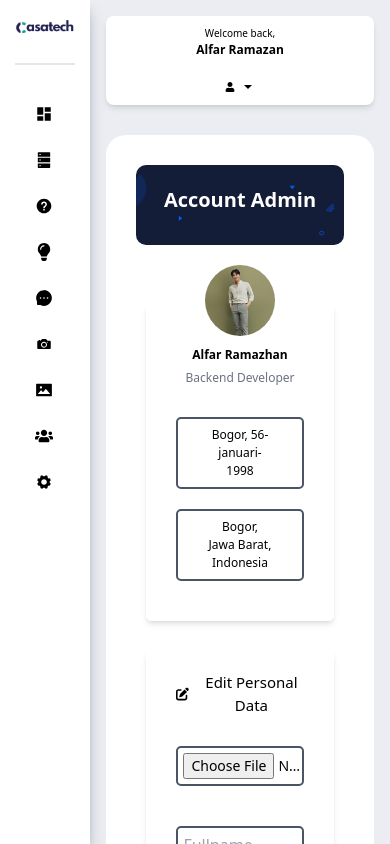
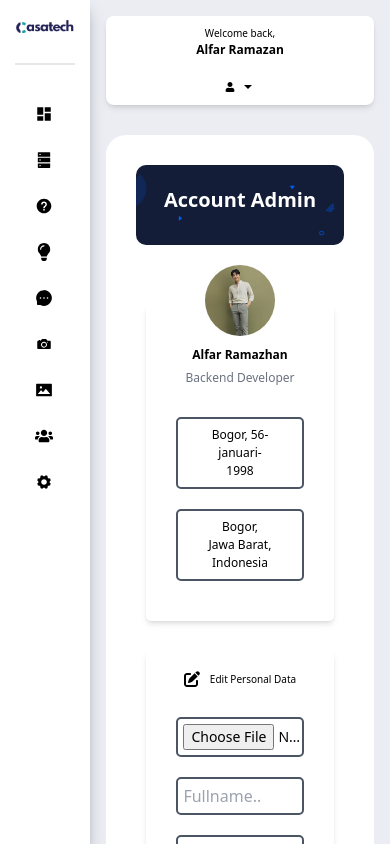
Before and after one commit to Muhammad-Khairul-Kholqi/adminPageCasatech, a React (Create React App) app: page /account-admin in a window 390 px wide. Built offline with nearby package versions, Linux system fonts and the light colour scheme.

Commit message:
add new page

```diff
--- a/src/AccountAdmin.js
+++ b/src/AccountAdmin.js
@@ -30,7 +30,7 @@ const AccountAdmin = () => {
                     </div>
                     <form className="flex flex-col items-center w-full max-w-md">
                         <input className="mt-[30px] w-full mb-5 text-sm text-black border-2 border-gray-600 p-[5px] rounded-[5px] cursor-pointer" type="file" />
-                        <input className="text-black block mt-[20px] w-full border-2 border-gray-600 rounded-[5px] p-[5px]" placeholder="Fullname.." />
+                        <input className="text-black block w-full border-2 border-gray-600 rounded-[5px] p-[5px]" placeholder="Fullname.." />
                         <input className="text-black block mt-[20px] w-full border-2 border-gray-600 rounded-[5px] p-[5px]" placeholder="Position.." />
                         <input className="text-black block mt-[20px] w-full border-2 border-gray-600 rounded-[5px] p-[5px]" placeholder="Place and date of birth.." />
                         <input className="text-black block mt-[20px] w-full border-2 border-gray-600 rounded-[5px] p-[5px]" placeholder="Address.." />
--- a/src/App.js
+++ b/src/App.js
@@ -4,6 +4,8 @@ import Sidebar from './Template/Side';
 import Header from './Header';
 import Dashboard from './Dashboard';
 import AccountAdmin from './AccountAdmin';
+import CompanyData from './Data/Company/CompanyData';
+import SolutionsData from './Data/Solutioins/SolutionsData';
 import './Style/StyleApp.css';
 
 const App = () => {
@@ -19,6 +21,8 @@ const App = () => {
                     </div>
                     <Routes>
                         <Route path="/" element={<Dashboard />} />
+                         <Route path="company-data" element={<CompanyData />} />
+                         <Route path="data-solutions" element={<SolutionsData />} />
                         <Route path="/account-admin" element={<AccountAdmin />} />
                     </Routes>
                 </div>
--- /dev/null
+++ b/src/Data/Company/CompanyData.js
@@ -0,0 +1,9 @@
+import React from "react";
+
+const CompanyData = () => {
+    return (
+        <div>ini company data </div>
+    )
+}
+
+export default CompanyData;
--- /dev/null
+++ b/src/Data/Solutioins/SolutionsData.js
@@ -0,0 +1,9 @@
+import React from "react";
+
+const SolutionsData = () => {
+    return (
+        <div>ini Solutions data </div>
+    )
+}
+
+export default SolutionsData;
--- a/src/Style/StyleAccountAdmin.css
+++ b/src/Style/StyleAccountAdmin.css
@@ -70,3 +70,9 @@
         font-size: 15px;
     }
 }
+
+@media (max-width:415px) {
+    .title-edit {
+        font-size: 10px;
+    }
+}
--- a/src/Template/Side.js
+++ b/src/Template/Side.js
@@ -31,7 +31,7 @@ const Side = () => {
                         </Link>
                     </li>
                     <li className = "text-black mb-2 hover:bg-[#1762EF] py-[10px] rounded-[10px] hover:text-white transition duration-75" >
-                         <Link to="/">
+                         <Link to="company-data">
                             <div className="icon-teks flex items-center mx-[10px]">
                                 <AiFillDatabase className="icon-link mr-2 text-[18px]" />
                                 <p className="menu-link text-[13px]">Company Data</p>
@@ -39,7 +39,7 @@ const Side = () => {
                         </Link>
                     </li>
                     <li className = "text-black mb-2 hover:bg-[#1762EF] py-[10px] rounded-[10px] hover:text-white transition duration-75" >
-                         <Link to="/">
+                         <Link to="data-solutions">
                             <div className="icon-teks flex items-center mx-[10px]">
                                 <IoMdHelpCircle  className="icon-link mr-2 text-[18px]" />
                                 <p className="menu-link text-[13px]">Data Solutions</p>
```
